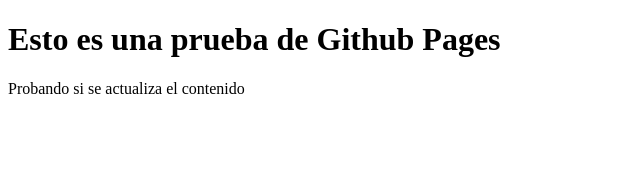
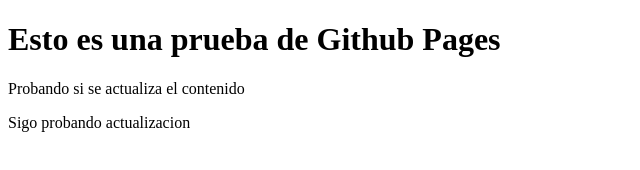
Before and after one commit to yonals/yonals.github.io, a plain HTML site: page index.html in a window 1280 px wide. Shown: the whole page, without its empty margins (0-640 px from the left). Drawn offline with Linux system fonts and the light colour scheme.

Commit message:
sigo probando
segunda actualizacion en github

```diff
--- a/index.html
+++ b/index.html
@@ -9,5 +9,6 @@
 <body>
     <h1>Esto es una prueba de Github Pages</h1>
     <p>Probando si se actualiza el contenido</p>
+    <p> Sigo probando actualizacion</p>
 </body>
 </html>
```
